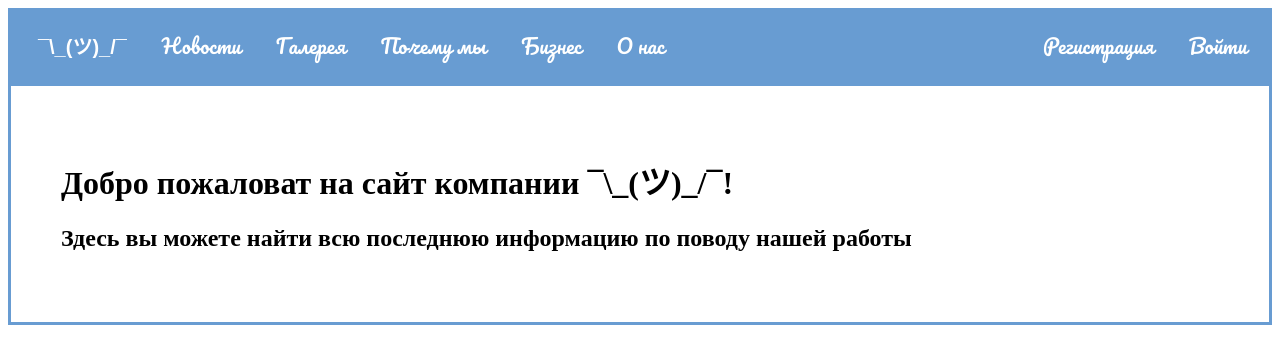
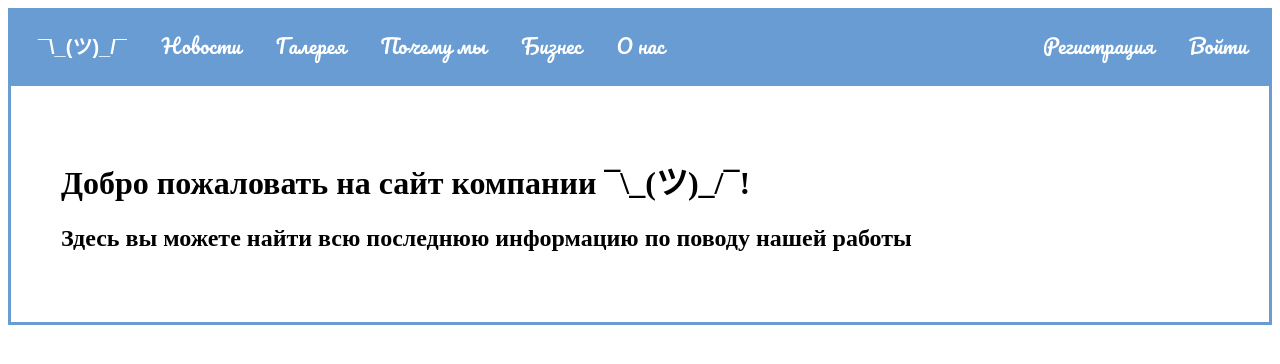
Before and after one commit to DmitrySerif/GREYHOME, a plain HTML site: page index.html in a window 1280 px wide. Drawn offline with Linux system fonts and the light colour scheme.

Commit message:
Update index.html

```diff
--- a/index.html
+++ b/index.html
@@ -24,7 +24,7 @@
     <div class="nav">
         <div class="nav__section">
            <div class="nav__section headerButton">
-           <h1>Добро пожаловат на сайт компании ¯\_(ツ)_/¯!</h1>
+           <h1>Добро пожаловать на сайт компании ¯\_(ツ)_/¯!</h1>
            <h2>Здесь вы можете найти всю последнюю информацию по поводу нашей работы</h2>
 
            </div>
```
